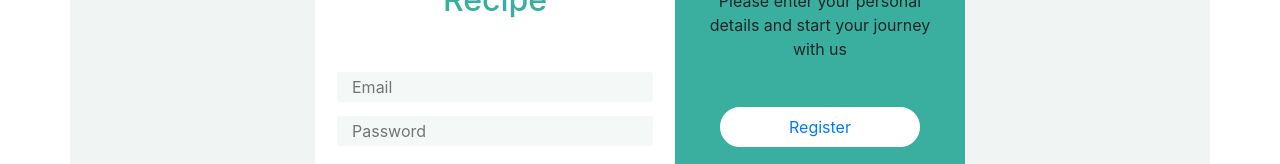
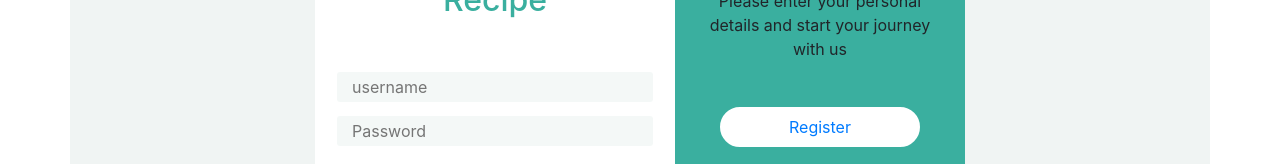
Before and after one commit to Bug-Crushers/Recipe-FE, a React (Create React App) app: page /login in a window 1280 px wide. Shown: the part 211-375 px from the top of the page. Built offline with nearby package versions, Linux system fonts and the light colour scheme.

Commit message:
for ifiok

```diff
--- a/src/Components/Login.js
+++ b/src/Components/Login.js
@@ -5,17 +5,20 @@ import { login } from '../Redux/actionCreators';
 import { Formik, ErrorMessage, Form, Field } from 'formik';
 import * as Yup from 'yup';
 
-const initialStart = {
-    email: '',
+const initialState = {
+    username: '',
     password: '',
 }
 
 function Login(props) {
 
     const validation = Yup.object().shape({
-        email: Yup.string()
-            .email('Email not valid')
-            .required('Email is required'),
+        // email: Yup.string()
+        //     .email('Email not valid')
+        //     .required('Email is required'),
+        username: Yup.string()
+            .min(3, "Name must be 3 characters or longer")
+            .required("Name is required"),
         password: Yup.string()
             .min(8, 'Password must be 8 characters or longer')
             .required('Password is required'),
@@ -28,18 +31,23 @@ function Login(props) {
                 <section className='formik-section'>
 
                     <Formik
-                        initialValues={initialStart}
+                        initialValues={initialState}
                         validationSchema={validation}
                         onSubmit={props.login}
                         render={props => {
                             return (
                                 <Form>
-                                    <h2 style={{ color: '#3AAF9F', marginTop: '20px',marginBottom:'50px' }}> Sign in to Family Recipe</h2>
+                                    <h2 style={{ color: '#3AAF9F', marginTop: '20px', marginBottom: '50px' }}> Sign in to Family Recipe</h2>
 
+                                    <div>
+                                        <Field className='input-style' name='username' type='text' placeholder='username' />
+                                        <ErrorMessage name='username' component='div' />
+                                    </div>
+                                    {/*
                                     <div>
                                         <Field className='input-style' name='email' type='email' placeholder='Email' />
                                         <ErrorMessage name='email' component='div' />
-                                    </div>
+                                    </div> */}
 
                                     <div>
                                         <Field className='input-style' name='password' type='password' placeholder='Password' />
--- a/src/Components/Register.js
+++ b/src/Components/Register.js
@@ -8,6 +8,7 @@ import * as Yup from 'yup';
 
 
 const initialState = {
+    username:'',
     email: '',
     password: '',
 
@@ -46,6 +47,11 @@ function Register(props) {
                                     <h2 style={{ color: '#3AAF9F', marginTop: '20px', marginBottom:'50px' }}> Create Account</h2>
 
                                     <div>
+                                        <Field className='input-style' name='username' type='text' placeholder='username' />
+                                        <ErrorMessage name='username' component='div' />
+                                    </div>
+
+                                    <div>
                                         <Field className='input-style' name='email' type='email' placeholder='Email' />
                                         <ErrorMessage name='email' component='div' />
                                     </div>
--- a/src/Redux/actionCreators.js
+++ b/src/Redux/actionCreators.js
@@ -2,11 +2,11 @@ import * as types from './actionTypes';
 import axios from 'axios';
 import { axiosWithAuth } from '../axiosWithAuth';
 
-export const apiURL = 'https://secret-recipe-be.herokuapp.com/users/';
+export const apiURL = 'https://taughtus.herokuapp.com/api/users/';
 
 export const register = userData => dispatch => {
     dispatch({ type: types.REGISTER_START})
-    return axios.post(`${apiURL}register_login`, userData)
+    return axios.post(`${apiURL}register`, userData)
     .then(res => {
         localStorage.setItem('token', res.data.key)
         dispatch({type: types.REGISTER_SUCCESS, payload:res.data.key});
@@ -19,8 +19,9 @@ export const register = userData => dispatch => {
 
 export const login = userData => dispatch => {
     dispatch({ type: types.LOGIN_START })
-    return axios.post(`${apiURL}register_login`, userData)
+    return axios.post(`${apiURL}login`, userData)
         .then(res => {
+            console.log(res);
             localStorage.setItem('token', res.data.key)
             dispatch({ type: types.LOGIN_SUCCESS, payload: res.data.key });
         })
```
